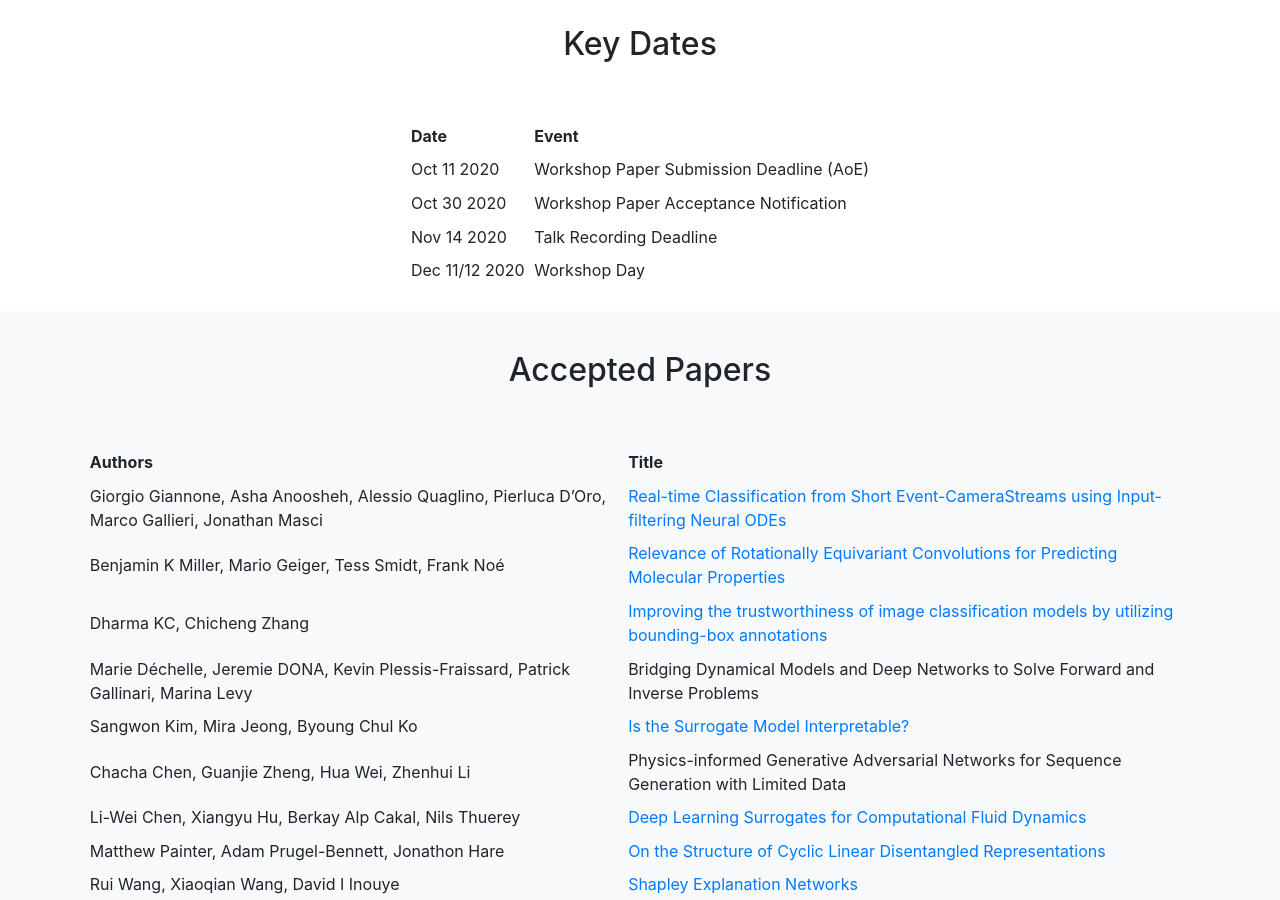
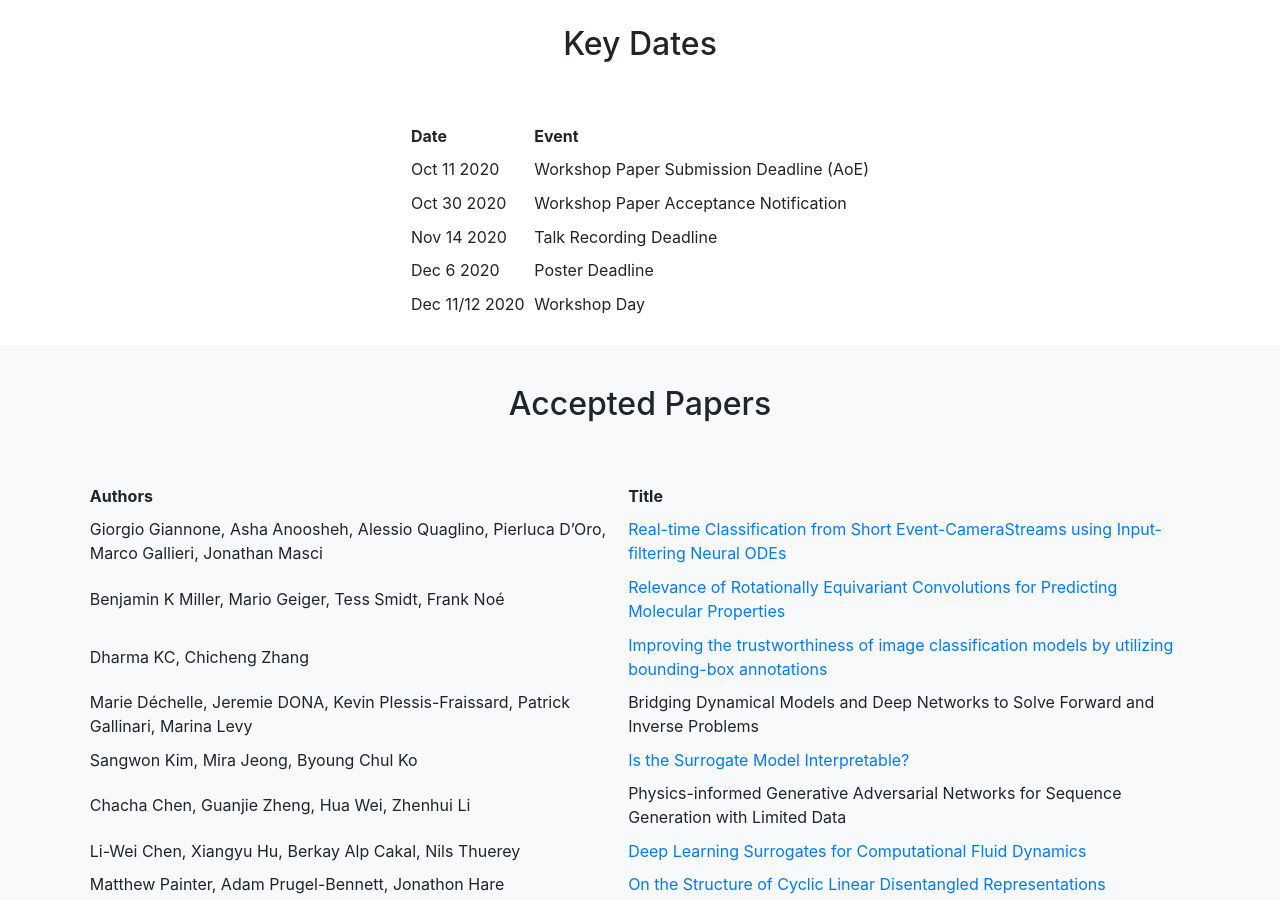
Before and after one commit to inductive-biases/inductive-biases.github.io, a Jekyll site: the page built from index.md, in a window 1280 px wide and 900 px high, scrolled down 1696 px. Built offline with Jekyll 4.4.1, drawn with Linux system fonts in a browser that asks for light colours.

Commit message:
Add poster deadline.

```diff
--- a/keydates.md
+++ b/keydates.md
@@ -11,6 +11,7 @@ published: false
 | Oct 11 2020    | Workshop Paper Submission Deadline (AoE)       |
 | Oct 30 2020    | Workshop Paper Acceptance Notification         |
 | Nov 14 2020    | Talk Recording Deadline                        |
+| Dec 6 2020     | Poster Deadline                                |
 | Dec 11/12 2020 | Workshop Day                                   |
 |----------------|------------------------------------------------|
 
```
